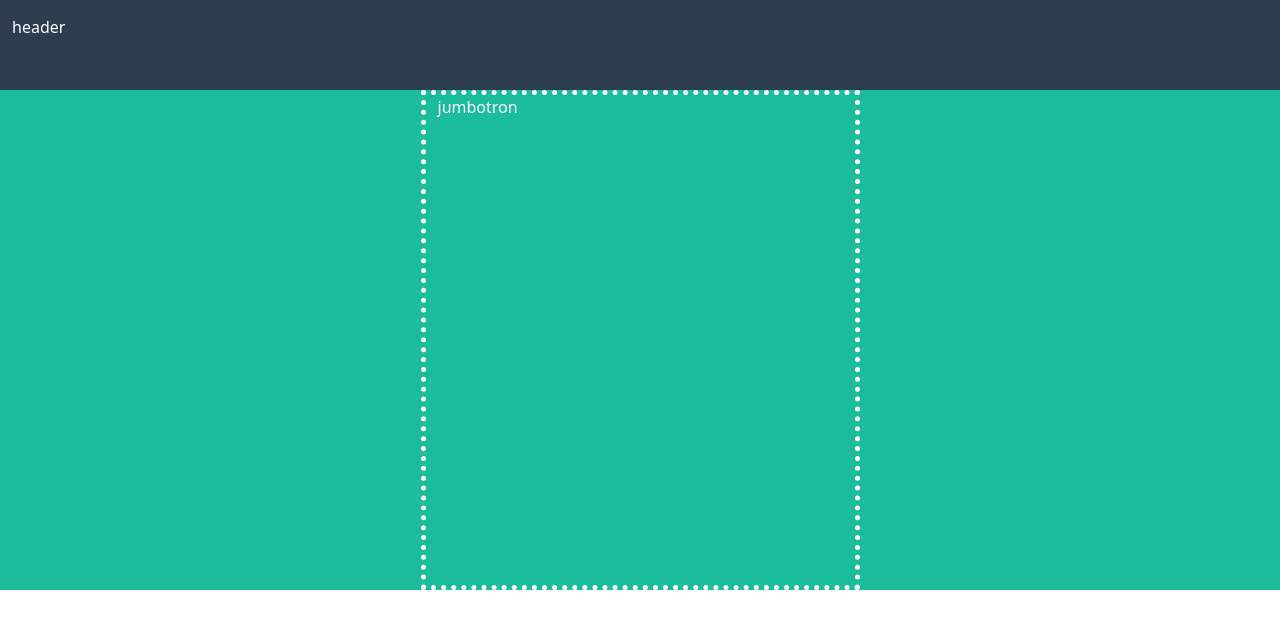
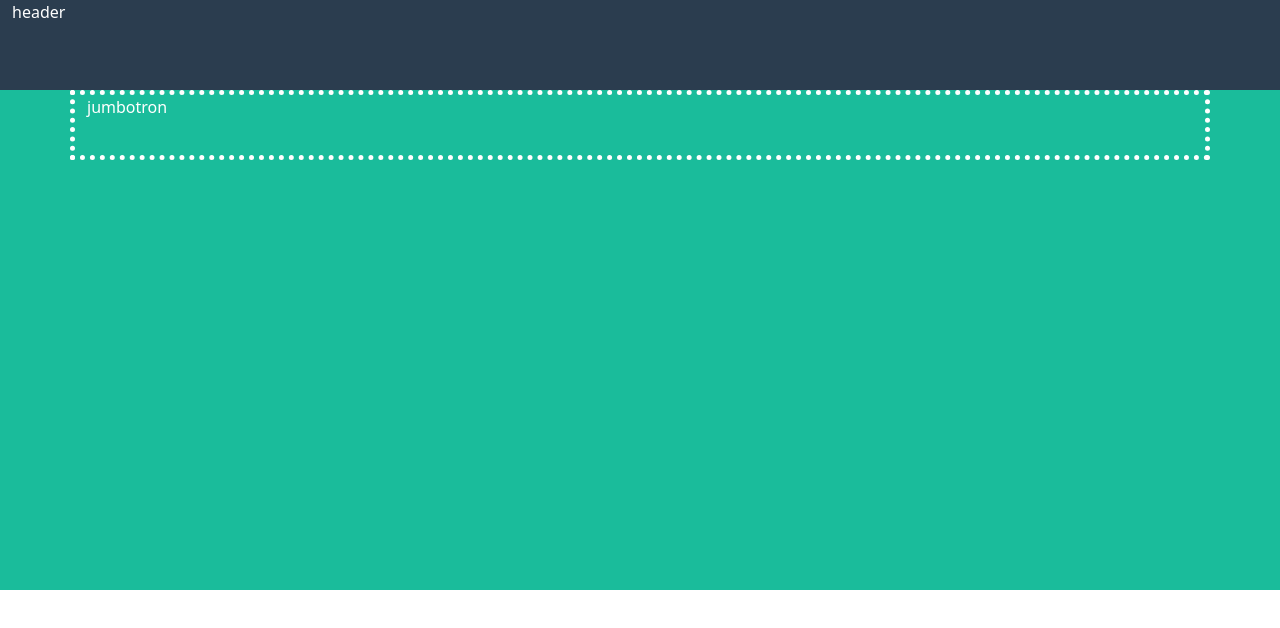
Before and after one commit to SaraPasinato/html-css-bootstrap-freelancer, a plain HTML site: page index.html in a window 1280 px wide. Drawn offline with nearby package versions, Linux system fonts and the light colour scheme.

Commit message:
added jumbotron

```diff
--- a/css/style.css
+++ b/css/style.css
@@ -6,13 +6,12 @@
     min-height: 500px;
 }
 
-#jumbotron .container{
-    max-width: 439px;
-}
+
 #jumbotron .container .row{
     min-height: 500px;
+   ;
 }
-[class*='row']{
+[class*='col']{
     min-height: 70px;
 }
 /* Font */
--- a/index.html
+++ b/index.html
@@ -14,15 +14,17 @@
 <body>
     <!-- header with nav and logo -->
     <header id="main-header" class="container-fluid db-bg">
-        <div class="row  gx-1  align-items-center">
+        <div class="row  align-items-center">
             <p>header</p>
         </div>
     </header>
     <!-- jumbotron  -->
     <section id="jumbotron" class="g-bg">
-        <div class="container">
-            <div class="row  justify-content-center  border-white">
-                <p>jumbotron</p>
+        <div class="container-sm">
+            <div class="row align-items-center justify-content-center ">
+                <div class="col-12 border-white" >
+                    <p>jumbotron</p>
+                </div>
             </div>
         </div>
 
```
